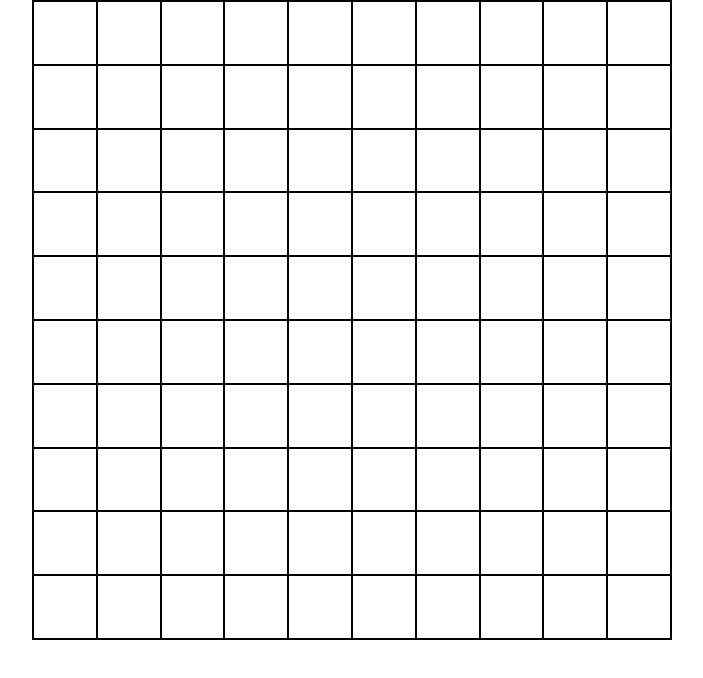
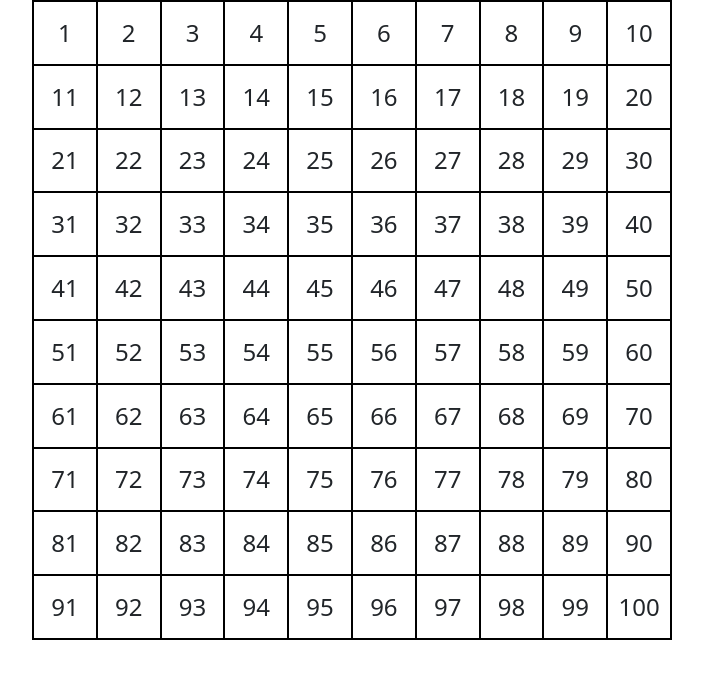
Before and after one commit to andrea-prina/js-campominato-grid, a plain HTML site: page index.html in a window 1280 px wide. Shown: the whole page, without its empty margins (288-991 px from the left). Drawn offline with nearby package versions, Linux system fonts and the light colour scheme.

Commit message:
Aggiunto toggle colore celle e log valore

```diff
--- a/css/style.css
+++ b/css/style.css
@@ -7,8 +7,17 @@
 .ms_grid-element {
     width: calc(100% / 10);
     height: calc(100% / 10);
+    display: flex;
+    justify-content: center;
+    align-items: center;
+    font-size: 3vh;
 }
+
 
 .ms_grid-container, .ms_grid-element {
     border: 1px solid black;
 }
+
+.ms_active-element {
+    background-color: aqua;
+}
--- a/js/main.js
+++ b/js/main.js
@@ -9,5 +9,25 @@ const gridContainer = document.querySelector(".ms_grid-container")
 for(let i = 1; i<= CELLS_NUMBER; i++){
     const gridElement = document.createElement("div");
     gridElement.classList.add("ms_grid-element");
+    gridElement.innerHTML = i;
+    toggleColor(gridElement);
+    logInnerHtml(gridElement);
     gridContainer.append(gridElement);
 }
+
+
+
+
+function toggleColor (htmlElement){
+    htmlElement.addEventListener("click", function(){
+        htmlElement.classList.toggle("ms_active-element");
+    });
+}
+
+function logInnerHtml (htmlElement){
+    htmlElement.addEventListener("click", function(){
+        if(htmlElement.classList.contains("ms_active-element")){
+            console.log(htmlElement.innerHTML);
+        }
+    })
+}
```
